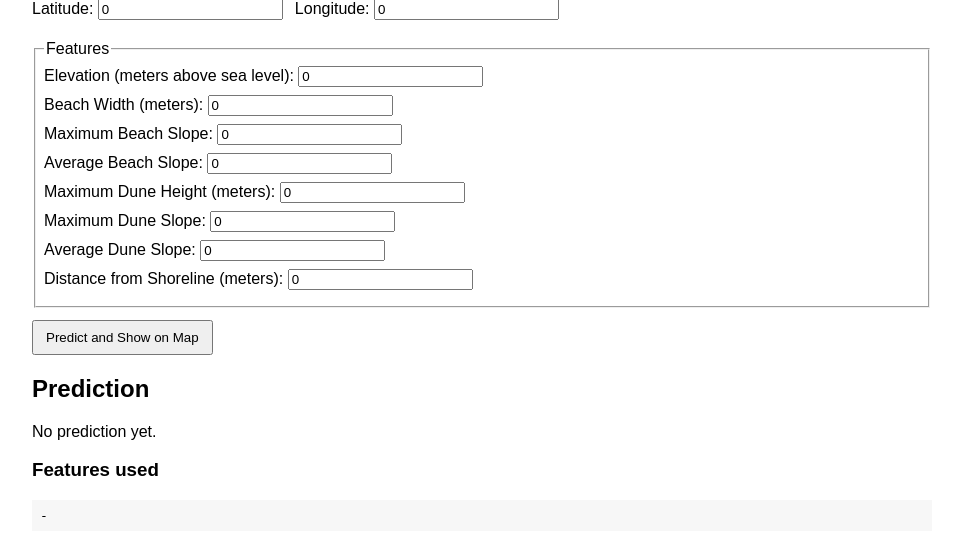
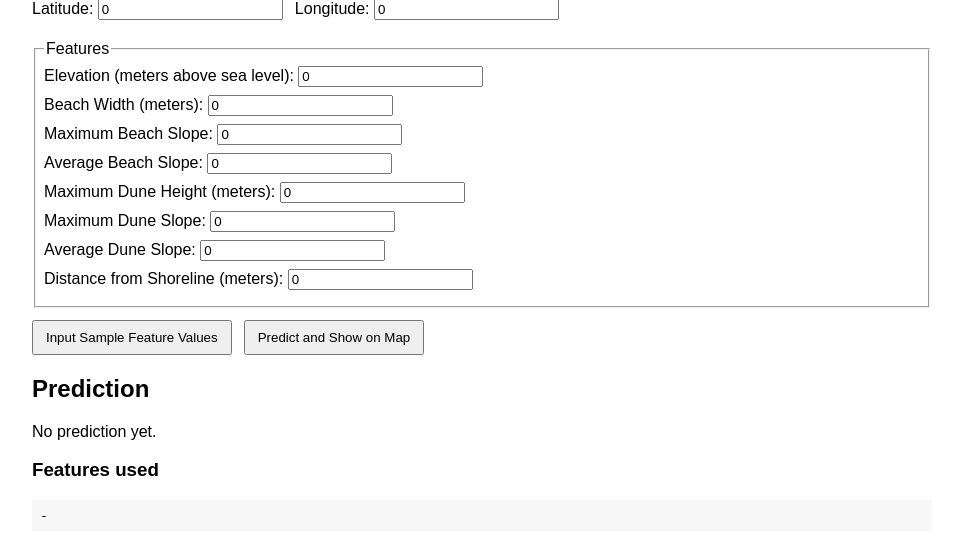
Before and after one commit to giragon6/turtlebot-deploy, a Flask app: page / in a window 1280 px wide. Shown: the part 117-664 px from the top of the page, without its empty margins (158-1119 px from the left). Run offline with Flask 3, Linux system fonts and the light colour scheme.

Commit message:
add sample input value gen

```diff
--- a/app.py
+++ b/app.py
@@ -48,7 +48,12 @@ FEATURE_STDEVS = {
 
 @app.route('/')
 def index():
-    return render_template('index.html', feature_names=FEATURE_NAMES, feature_disp=FEATURE_DISP)
+    return render_template('index.html',
+        feature_names=FEATURE_NAMES,
+        feature_disp=FEATURE_DISP,
+        feature_means=FEATURE_MEANS,
+        feature_stdevs=FEATURE_STDEVS
+    )
 
 @app.route('/predict', methods=['POST'])
 def predict():
--- a/static/main.js
+++ b/static/main.js
@@ -1,5 +1,31 @@
 document.addEventListener('DOMContentLoaded', () => {
   const form = document.getElementById('predictForm');
+
+  function randn() {
+    let u = 0, v = 0;
+    while (u === 0) u = Math.random();
+    while (v === 0) v = Math.random();
+    return Math.sqrt(-2 * Math.log(u)) * Math.cos(2 * Math.PI * v);
+  }
+
+  const randomizeBtn = document.getElementById('randomizeFeaturesBtn');
+  if (randomizeBtn && window.featureStats) {
+    randomizeBtn.addEventListener('click', () => {
+      const { means, stdevs } = window.featureStats;
+      Object.keys(means).forEach((feature) => {
+        const input = form.querySelector(`input[name="${feature}"]`);
+        if (!input) return;
+
+        const mean = Number(means[feature]);
+        const std = Number(stdevs[feature] || 0);
+        const value = mean + std * randn();
+
+        // Keep display clean while preserving decimals
+        input.value = Number.isFinite(value) ? value.toFixed(3) : mean.toFixed(3);
+      });
+    });
+  }
+
   form.addEventListener('submit', async (e) => {
     e.preventDefault();
 
--- a/templates/index.html
+++ b/templates/index.html
@@ -12,8 +12,8 @@
 
       <form id="predictForm">
         <div class="row">
-          <label>Latitude: <input type="text" id="latitude" name="latitude" value="0" required></label>
-          <label>Longitude: <input type="text" id="longitude" name="longitude" value="0" required></label>
+          <label>Latitude: <input type="text" id="latitude" name="latitude" value="0"></label>
+          <label>Longitude: <input type="text" id="longitude" name="longitude" value="0"></label>
         </div>
 
         <fieldset>
@@ -23,7 +23,10 @@
           {% endfor %}
         </fieldset>
 
-        <button type="submit">Predict and Show on Map</button>
+        <div class="row">
+            <button type="button" id="randomizeFeaturesBtn">Input Sample Feature Values</button>
+            <button type="submit">Predict and Show on Map</button>
+        </div>
       </form>
 
       <div id="result">
@@ -39,6 +42,12 @@
       </div>
     </div>
 
+    <script>
+        window.featureStats = {
+        means: {{ feature_means | tojson }},
+        stdevs: {{ feature_stdevs | tojson }}
+    };
+    </script>
     <script src="/static/main.js"></script>
   </body>
 </html>
```
